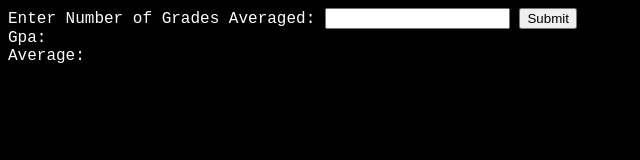
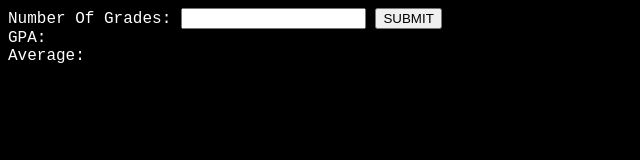
Before and after one commit to S3ntryPositive/Activitiy_For_Loop, a plain HTML site: page index.html in a window 1280 px wide. Shown: the whole page, without its empty margins (0-640 px from the left). Drawn offline with Linux system fonts and the light colour scheme.

Commit message:
Update index.html

```diff
--- a/index.html
+++ b/index.html
@@ -6,11 +6,11 @@
 	</head>
 
 	<body>
-		<label id = "labelNumberOfGrades">Enter Number of Grades Averaged: </label>
+		<label id = "labelNumberOfGrades">Number Of Grades: </label>
 		<input type = "text" id = "inputGrades"></input>
-		<button type = "button" id = "btnsubmit">Submit</button>
+		<button type = "button" id = "btnsubmit">SUBMIT</button>
 		<br>
-		<label id = "labelmessage">Gpa: </label>
+		<label id = "labelmessage">GPA: </label>
 		<label id = "labelgpa"></label><br>
 		<label id = "labelaverage">Average: </label>
 		<label id = "labelaverage_input"></label>
```
